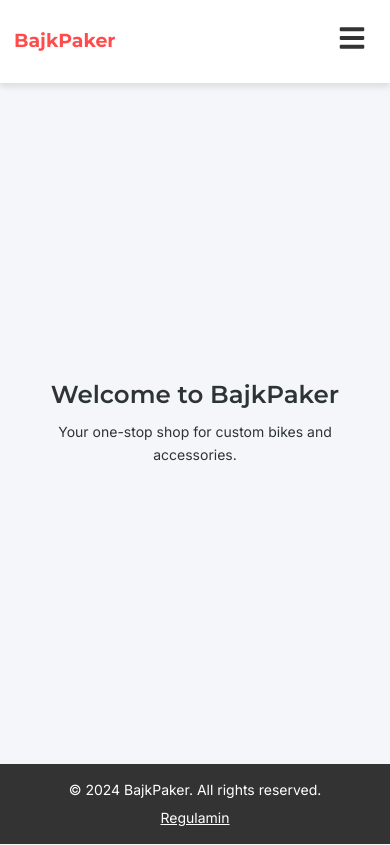
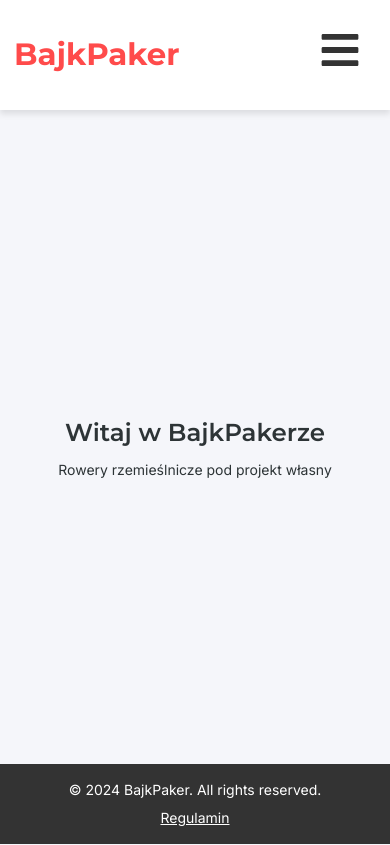
Before and after one commit to DraBard/BajkPaker, a React app in the folder frontend/: page / in a window 390 px wide. Built offline with nearby package versions, Linux system fonts and the light colour scheme; no server answers.

Commit message:
increases size of hambuger button and logo for mobile

```diff
--- a/frontend/src/components/Header.js
+++ b/frontend/src/components/Header.js
@@ -33,7 +33,7 @@ const Logo = styled(Link)`
   }
 
   ${props => props.theme.mediaQueries.mobile} {
-    font-size: ${props => props.theme.typography.mobileSizes.xlarge};
+    font-size: 2.2rem; /* Further increased size for better visibility on mobile */
     z-index: 1001; // Ensure logo stays above the menu
   }
 `;
@@ -137,6 +137,8 @@ const HamburgerButton = styled.button`
 
   ${props => props.theme.mediaQueries.touch} {
     display: block;
+    font-size: 3rem; /* Increased from 2rem for better visibility */
+    padding: 15px; /* Increased from 10px for larger touch target */
   }
 `;
 
--- a/frontend/src/components/HomePage.js
+++ b/frontend/src/components/HomePage.js
@@ -13,8 +13,8 @@ const HomeContainer = styled.div`
 
 const HomePage = () => (
   <HomeContainer>
-    <h1>Welcome to BajkPaker</h1>
-    <p>Your one-stop shop for custom bikes and accessories.</p>
+    <h1>Witaj w BajkPakerze</h1>
+    <p>Rowery rzemieślnicze pod projekt własny</p>
   </HomeContainer>
 );
 
```
